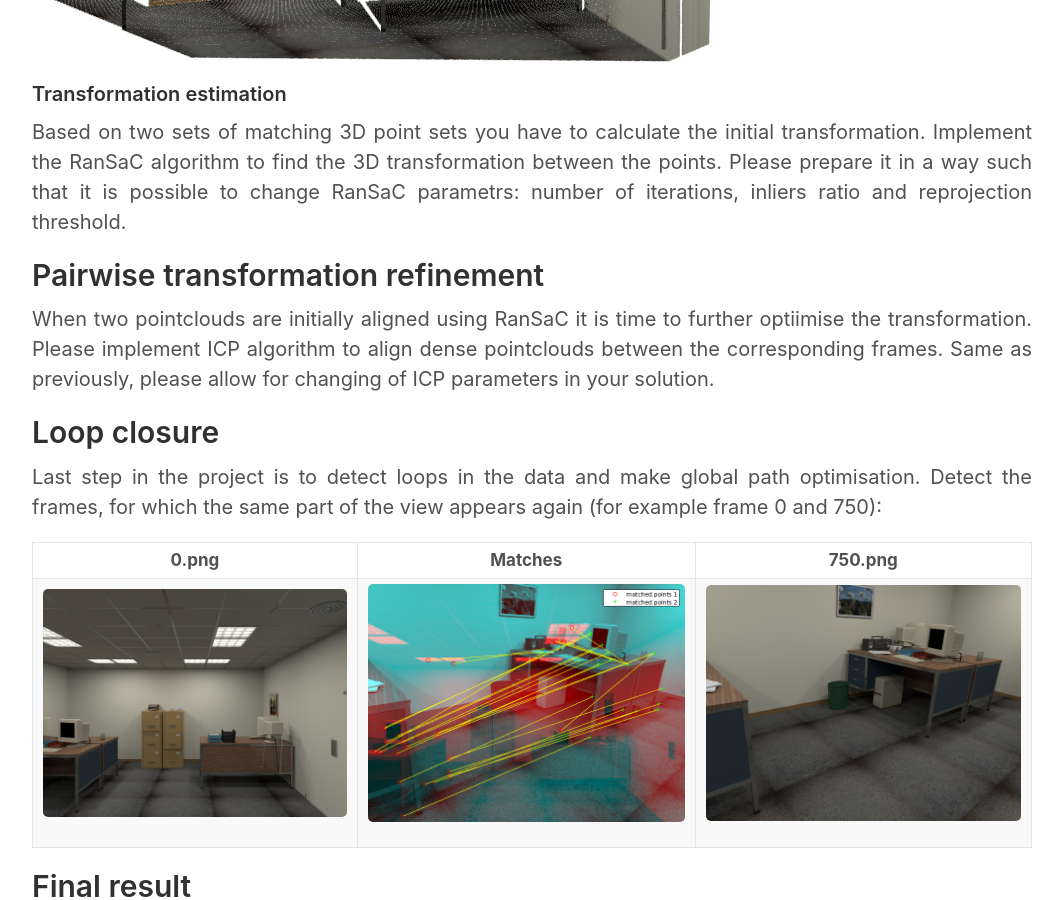
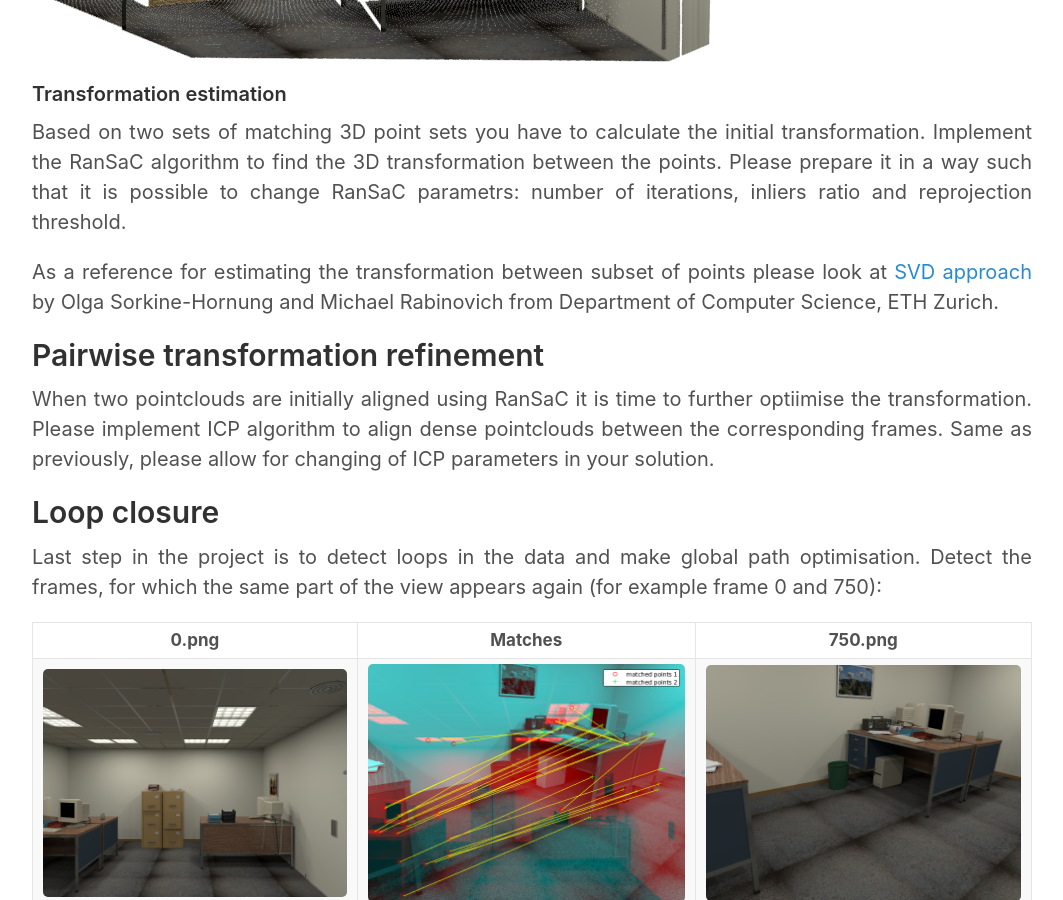
Before and after one commit to maciek-slon/ecovi, a Jekyll site: the page built from _posts/2019-01-08-L5.md, in a window 1280 px wide and 900 px high, scrolled down 4966 px. Shown: the whole window, without its empty margins (108-1171 px from the left). Built offline with Jekyll 4.4.1, drawn with Linux system fonts in a browser that asks for light colours; formulas are drawn with MathJax 3.

Commit message:
Update 2019-01-08-L5.md

```diff
--- a/_posts/2019-01-08-L5.md
+++ b/_posts/2019-01-08-L5.md
@@ -108,6 +108,8 @@ Based on two sets of matching 3D point sets you have to calculate the initial tr
 RanSaC algorithm to find the 3D transformation between the points. Please prepare it in a way such that it
 is possible to change RanSaC parametrs: number of iterations, inliers ratio and reprojection threshold.
 
+As a reference for estimating the transformation between subset of points please look at [SVD approach](https://igl.ethz.ch/projects/ARAP/svd_rot.pdf) by Olga Sorkine-Hornung and Michael Rabinovich from Department of Computer Science, ETH Zurich.
+
 ## Pairwise transformation refinement
 
 When two pointclouds are initially aligned using RanSaC it is time to further optiimise the transformation.
```
